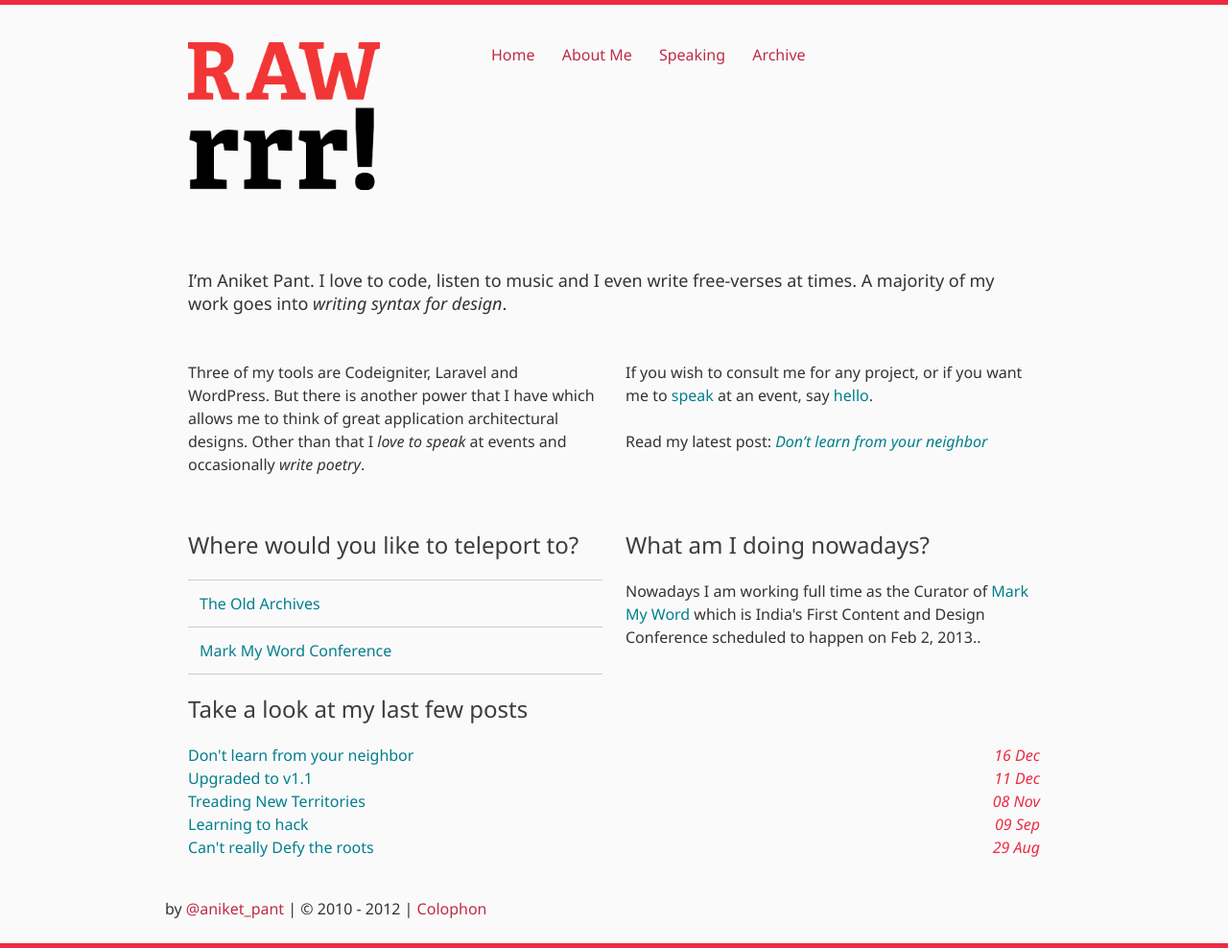
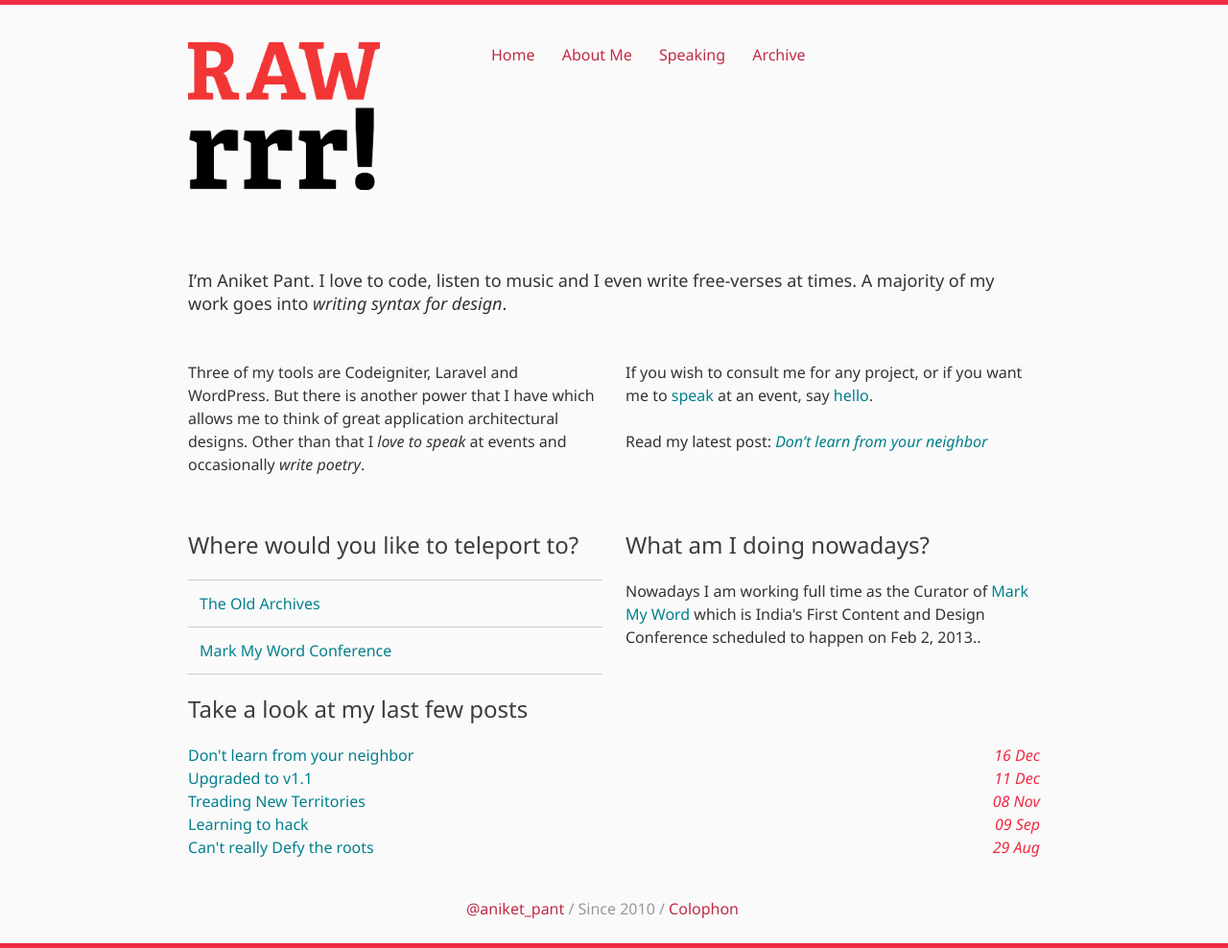
Before and after one commit to aniketpant/aniketpant.github.com, a Jekyll site: the page built from index.md, in a window 1280 px wide. Shown: the whole page at 96% size. Built offline with Jekyll 4.4.1, drawn with Linux system fonts in a browser that asks for light colours; comment, search, counter and statistics services are not loaded.

Commit message:
UPDATED: footer updated
Signed-off-by: Aniket Pant <me@aniketpant.com>

```diff
--- a/_layouts/base.html
+++ b/_layouts/base.html
@@ -75,9 +75,9 @@
 
         <div class="footer-container gw">
             <div class="wrapper">
-                <footer class="g one-whole" role="contentinfo">
+                <footer class="g one-whole text-center" role="contentinfo">
                     <a href="https://plus.google.com/114828599949215633124?rel=author" class="accessibility">Google +</a>
-                    <p>by <a href="http://twitter.com/{{ site.author.twitter }}">@aniket_pant</a> | &copy; 2010 - {{ site.time || date: '%Y' }} | <a href="/colophon">Colophon</a></p>
+                    <p><a href="http://twitter.com/{{ site.author.twitter }}">@aniket_pant</a><span class="subtle">&nbsp;/&nbsp;Since 2010&nbsp;/&nbsp;</span><a href="/colophon">Colophon</a></p>
                 </footer> <!-- footer -->
             </div>
             <div class="g one-whole zen-space full-width"></div>
```
